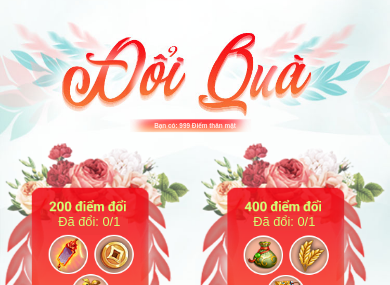
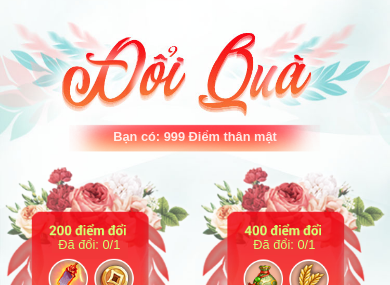
Before and after one commit to khanhphan2609/dai-tiec-hoa-hong, a plain HTML site: page index.html in a window 390 px wide. Shown: the part 844-1129 px from the top of the page. Drawn offline with nearby package versions, Linux system fonts and the light colour scheme.

Commit message:
fix to complete

```diff
--- a/assets/css/responsive.css
+++ b/assets/css/responsive.css
@@ -48,7 +48,7 @@
     }
     .charts-btn {
         position: absolute;
-        top: 78vw;
+        top: 86vw;
         right: 3vw;
     }
     .charts-btn a img {
@@ -95,15 +95,15 @@
         padding-top: 12vw;
     }
     .get-gifts .title {
-        width: 37%;
-        height: 6vw;
+        width: 72%;
+        height: 12vw;
         background-image: url(/assets/img/mobi/bg-title.png);
         background-repeat: no-repeat;
-        background-size: contain;
+        background-size: 100%;
         color: #fffd;
-        font-size: 0.4rem;
+        font-size: 0.8rem;
         font-weight: 600;
-        line-height: 6vw;
+        line-height: 12vw;
         margin: 0 auto;
     }
     .get-gifts .item {
```
